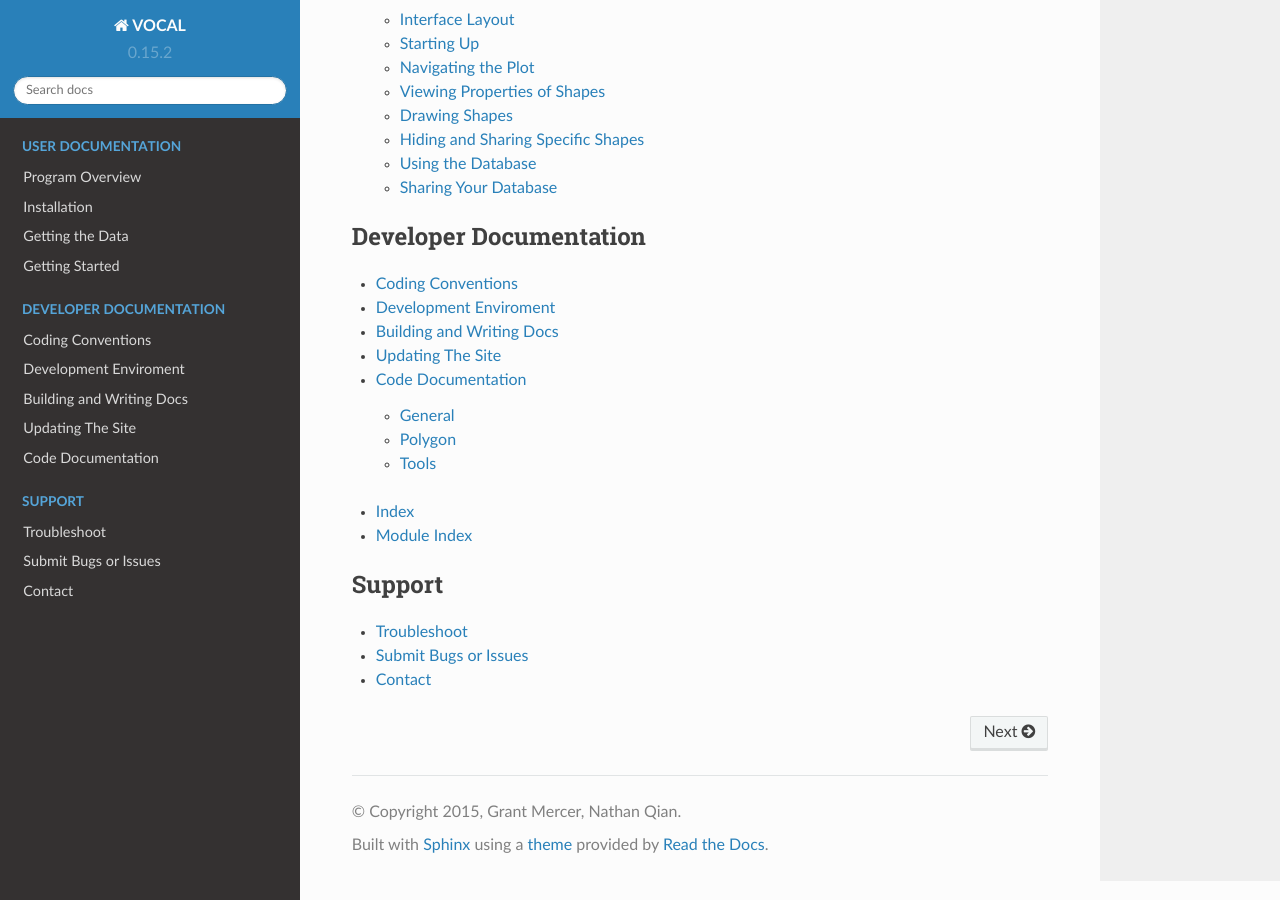
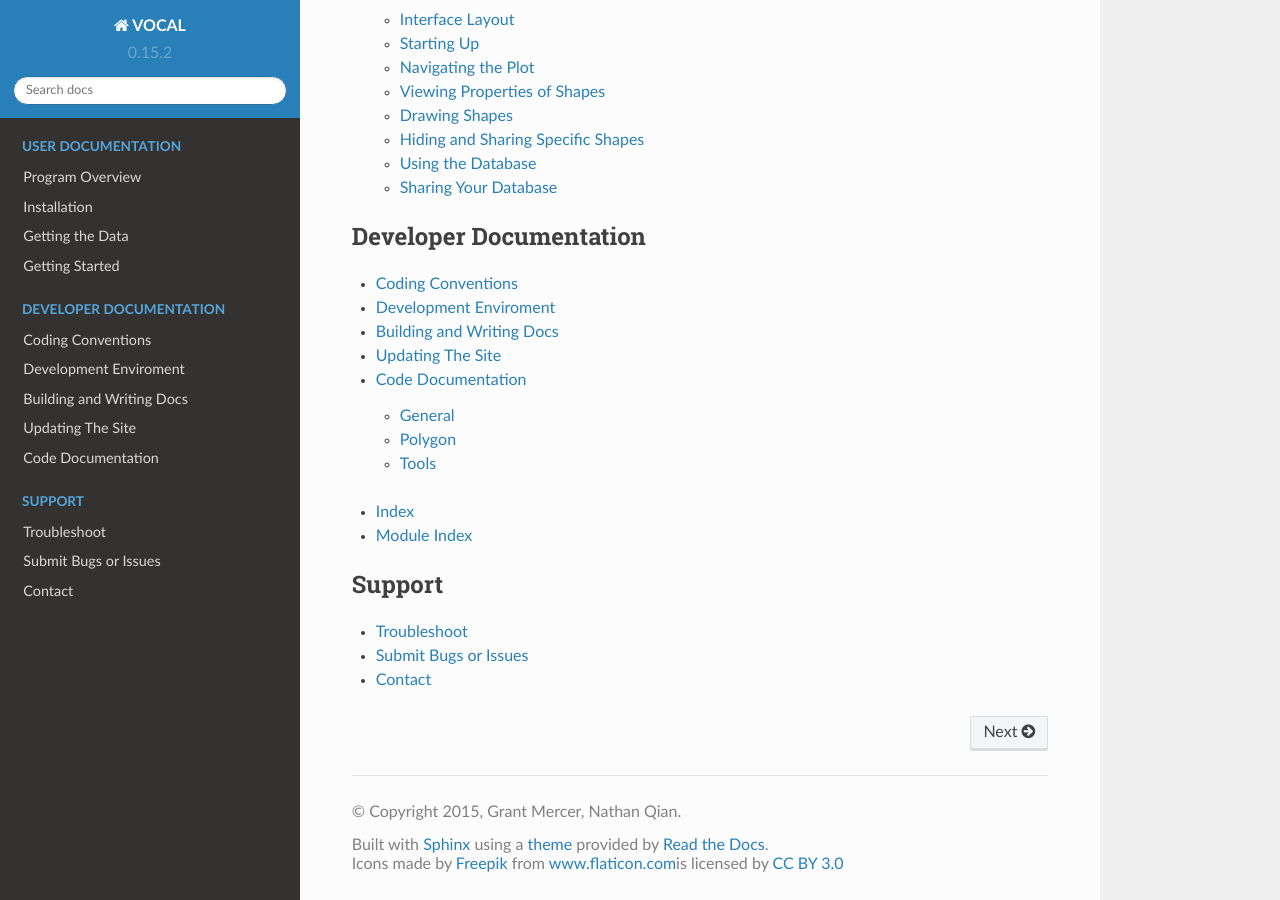
Before and after one commit to NASA-DEVELOP/VOCAL, a Sphinx documentation site: the page built from docs/source/index.rst, in a window 1280 px wide and 900 px high, scrolled down 766 px. Built offline with Sphinx 7.4.7 and the Read the Docs theme 2.0.0, drawn with Linux system fonts in a browser that asks for light colours.

Commit message:
wrote custom footer template

```diff
--- /dev/null
+++ b/docs/source/_templates/footer.html
@@ -0,0 +1,35 @@
+<footer>
+  {% if next or prev %}
+    <div class="rst-footer-buttons" role="navigation" aria-label="footer navigation">
+      {% if next %}
+        <a href="{{ next.link|e }}" class="btn btn-neutral float-right" title="{{ next.title|striptags|e }}">Next <span class="fa fa-arrow-circle-right"></span></a>
+      {% endif %}
+      {% if prev %}
+        <a href="{{ prev.link|e }}" class="btn btn-neutral" title="{{ prev.title|striptags|e }}"><span class="fa fa-arrow-circle-left"></span> Previous</a>
+      {% endif %}
+    </div>
+  {% endif %}
+
+  <hr/>
+
+  <div role="contentinfo">
+    <p>
+    {%- if show_copyright %}
+      {%- if hasdoc('copyright') %}
+        {% trans path=pathto('copyright'), copyright=copyright|e %}&copy; <a href="{{ path }}">Copyright</a> {{ copyright }}.{% endtrans %}
+      {%- else %}
+        {% trans copyright=copyright|e %}&copy; Copyright {{ copyright }}.{% endtrans %}
+      {%- endif %}
+    {%- endif %}
+
+    {%- if last_updated %}
+      {% trans last_updated=last_updated|e %}Last updated on {{ last_updated }}.{% endtrans %}
+    {%- endif %}
+    </p>
+  </div>
+
+  {% trans %}Built with <a href="http://sphinx-doc.org/">Sphinx</a> using a <a href="https://github.com/snide/sphinx_rtd_theme">theme</a> provided by <a href="https://readthedocs.org">Read the Docs</a>{% endtrans %}.
+
+  <div>Icons made by <a href="http://www.flaticon.com/authors/freepik" title="Freepik">Freepik</a> from <a href="http://www.flaticon.com" title="Flaticon">www.flaticon.com</a>is licensed by <a href="http://creativecommons.org/licenses/by/3.0/" title="Creative Commons BY 3.0">CC BY 3.0</a></div>
+
+</footer>
--- a/docs/source/conf.py
+++ b/docs/source/conf.py
@@ -160,7 +160,7 @@
 
 # Additional templates that should be rendered to pages, maps page names to
 # template names.
-#html_additional_pages = {}
+# html_additional_pages = {}
 
 # If false, no module index is generated.
 #html_domain_indices = True
--- a/docs/source/gettingdata.rst
+++ b/docs/source/gettingdata.rst
@@ -1,5 +1,5 @@
 Getting the Data
-=====================
+================
 
 Data collected by the CALIPSO satellite is free to the public, all it takes is going through a couple
 of steps to order the data. **eosweb** is the primary distributor for the satellite, you can find their
```
Also changed, not shown: docs/source/index.rst (line endings or trailing spaces).
